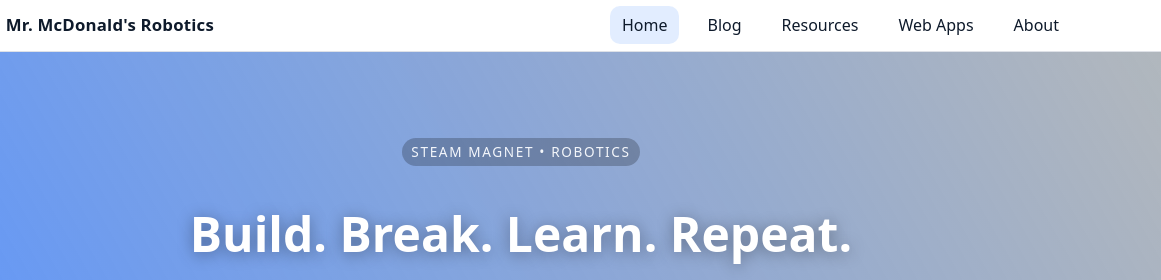
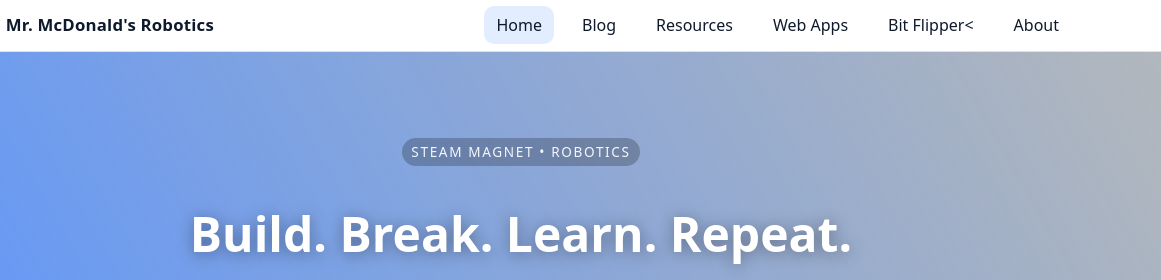
Before and after one commit to mrMcdonald86/robotics_site, a plain HTML site: page index.html in a window 1280 px wide. Shown: the top 280 px of the page, 119-1280 px from the left. Drawn offline with Linux system fonts and the light colour scheme.

Commit message:
Update index.html

```diff
--- a/index.html
+++ b/index.html
@@ -39,6 +39,7 @@
           <li><a href="blog.html">Blog</a></li>
           <li><a href="resources.html">Resources</a></li>
           <li><a href="webapps.html">Web Apps</a></li>
+          <li><a href+"/web_apps/bitFlipper.html>Bit Flipper<</a></li>
           <li><a href="about.html">About</a></li>
         </ul>
       </nav>
```
